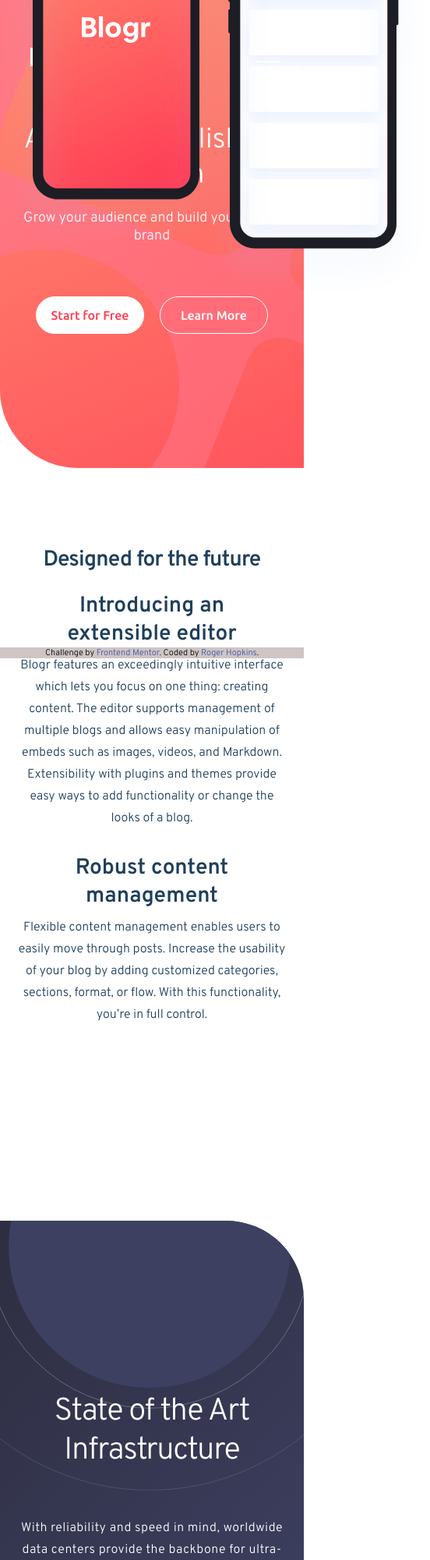
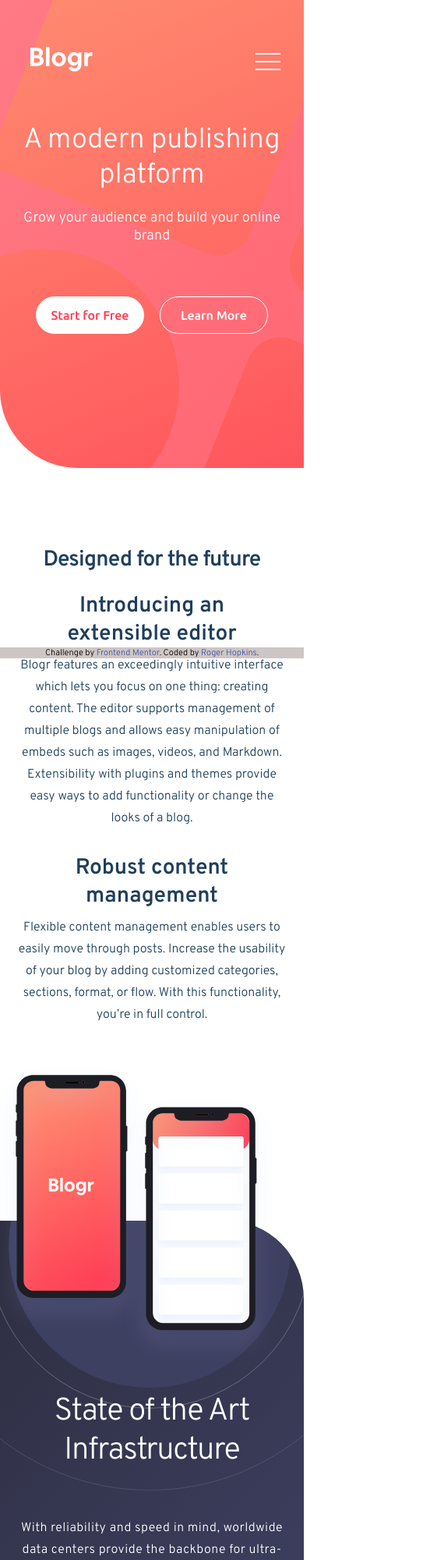
Before and after one commit to jrhopkins83/Challenges, a website: page blogr-landing-page-main/index.html in a window 390 px wide. Shown: the top 2000 px of the page at 78% size, 552 px wide, since content can reach past the window. Drawn offline with nearby package versions, Linux system fonts and the light colour scheme; files that its build step writes are made by us from their sources.

Commit message:
Fixed image sizes

```diff
--- a/blogr-landing-page-main/index.html
+++ b/blogr-landing-page-main/index.html
@@ -104,7 +104,9 @@ change the looks of a blog.
 			</div>
 		</div>
 		<div class="features-2">
-			<img src="images/illustration-phones.svg" alt="Phones" class="mobile-image">
+			<div class="feature-image">
+				<img src="images/illustration-phones.svg" alt="Phones" class="mobile-image">
+			</div>
 			<div class="feature-blurbs">
 				<div class="feature-blurbs__blurb">
 					<div class="feature-blurbs__blurb--heading">State of the Art Infrastructure</div>
--- a/blogr-landing-page-main/src/scss/partials/_features.scss
+++ b/blogr-landing-page-main/src/scss/partials/_features.scss
@@ -24,6 +24,7 @@
 }
 
 .features-2 {
+	position: relative;
 	color: $white;
 	background-image: linear-gradient(135deg, #2D2E40 0%, #3F4164 100%);
 	background-repeat: no-repeat;
@@ -58,6 +59,7 @@
 }
 
 .features-3	{
+	position: relative;
 	color: $very-light-blue;
 
 	&__heading {
@@ -128,8 +130,15 @@
 		min-height: 62.5rem;
 		margin: 25rem 0 18rem;
 
-		img {
-			top: -20rem;
+		.feature-image {
+			width: 75%;
+			img {
+				width: 41rem;
+				height: 38rem;
+				top: -20rem;
+				left: -6rem;
+				object-fit: contain;
+			}
 		}
 
 		.feature-blurbs {
--- a/blogr-landing-page-main/src/scss/partials/_hero.scss
+++ b/blogr-landing-page-main/src/scss/partials/_hero.scss
@@ -79,7 +79,6 @@ $hero-height-mobile: 60rem;
 			&__menu-bar {
 				margin: auto;
 				overflow-x: hidden;
-				background-color: $white;
 
 				&--main {
 					ul {
@@ -210,6 +209,7 @@ $hero-height-mobile: 60rem;
 					right: 7.5%;
 					width: 85%;
 					max-width: 40rem;
+					background-color: $white;
 					border-radius: 0.5rem;
 					opacity: 0;
 					box-shadow: 0px 20px 40px rgba(0, 0, 0, 0.243444);
```
